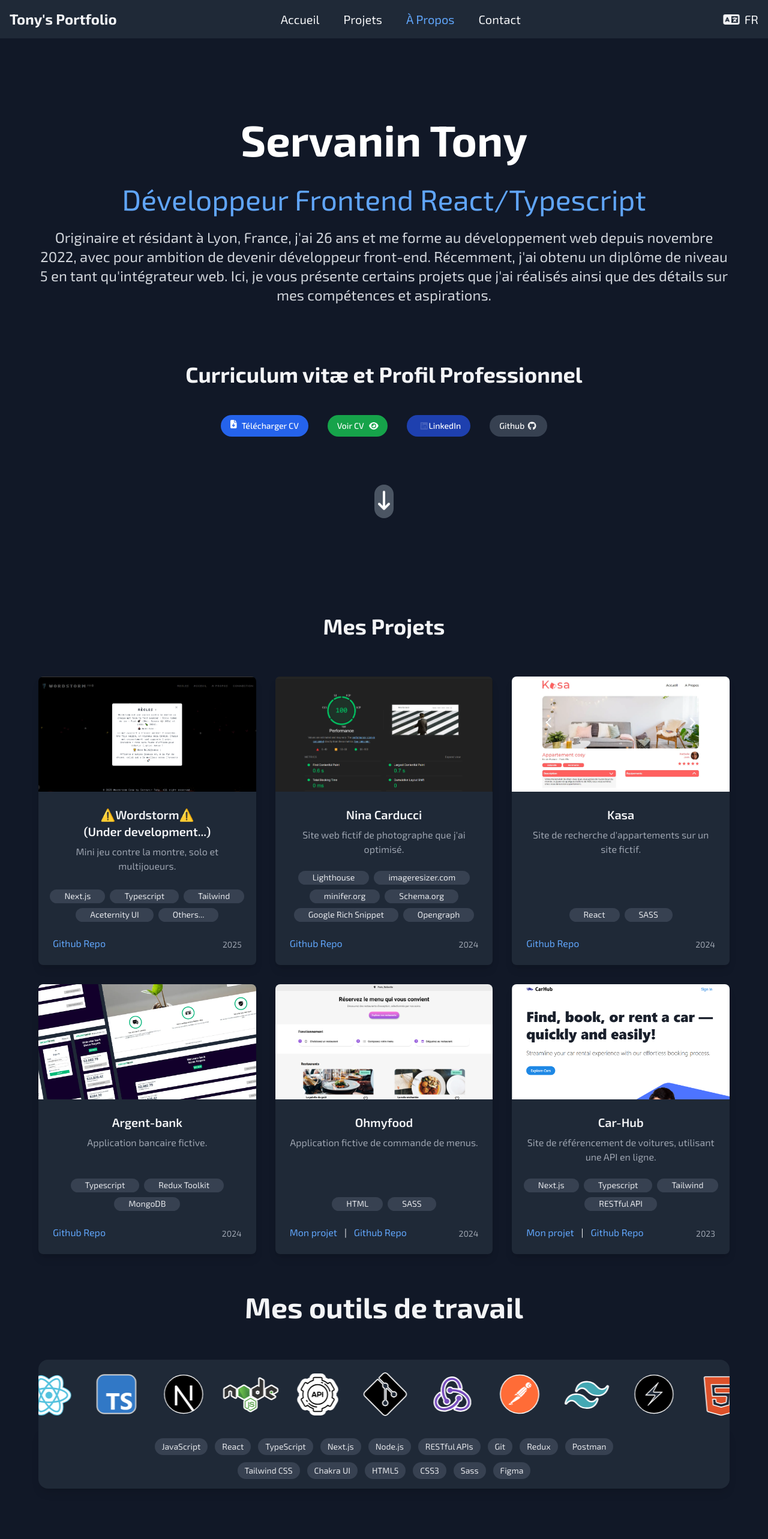
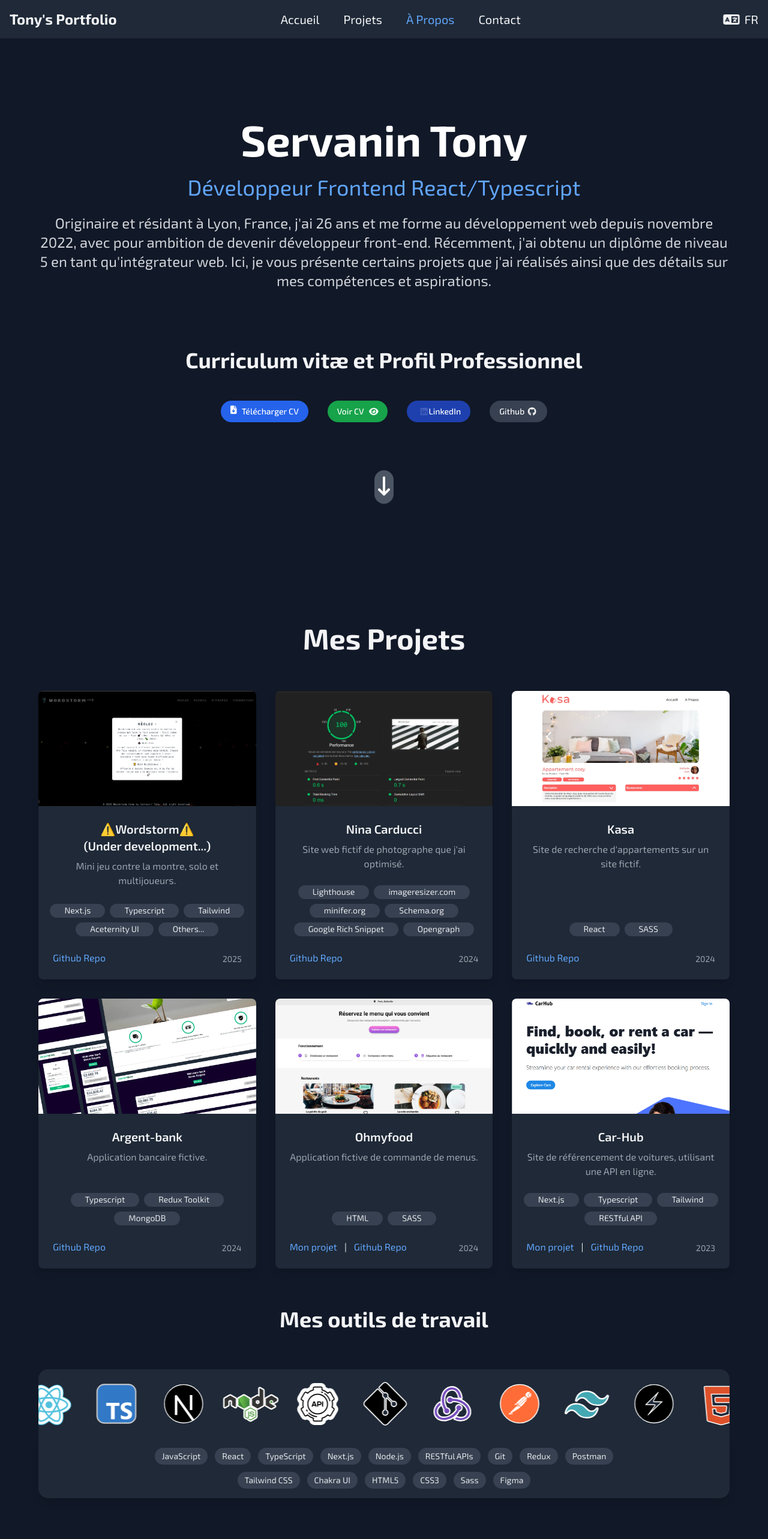
Before and after one commit to Tonysoossa/portfolio, a Next.js app: page / in a window 1280 px wide. Shown: the top 2566 px of the page at 60% size. Built offline with nearby package versions, Linux system fonts and the light colour scheme.

Commit message:
fix: Resizing margins and fixing titles size

```diff
--- a/components/Contact.tsx
+++ b/components/Contact.tsx
@@ -53,7 +53,7 @@ export default function Contact() {
 
   return (
     <div className="relative">
-      <h1 className="text-4xl font-bold mt-14 mb-20 flex text-center justify-center">
+      <h1 className="text-4xl md:text-5xl font-bold mt-14 mb-20 flex text-center justify-center">
         {translations.contact.title}
       </h1>
 
--- a/components/Home.tsx
+++ b/components/Home.tsx
@@ -26,13 +26,13 @@ export default function Home() {
 
   return (
     <div className="flex flex-col items-center justify-center">
-      <h1 className="text-5xl md:text-7xl text-center font-bold mb-4 text-animated text-white h-24 mt-20">
+      <h1 className="text-5xl md:text-7xl text-center font-bold text-animated text-white mt-10 md:mt-20 mb-6">
         Servanin Tony
       </h1>
-      <h2 className="text-3xl md:text-5xl text-blue-400 mb-12 sm:mb-6 text-center text-fadeInUp lg:whitespace-nowrap">
+      <h2 className="text-3xl md:text-4xl text-blue-400 mb-4 sm:mb-6 text-center text-fadeInUp lg:whitespace-nowrap">
         {translations.home.title}
       </h2>
-      <p className="text-center text-lg md:text-2xl  mb-8 text-fadeInUp text-gray-300">
+      <p className="text-center text-xl md:text-2xl mb-8 text-fadeInUp text-gray-300">
         {translations.home.introduction}
       </p>
       <section className="text-fadeInUp">
@@ -82,7 +82,7 @@ export default function Home() {
       <button
         onClick={handleScrollToProjects}
         aria-label={translations.home.buttonLabel}
-        className="flex h-14 w-8 bg-gray-600 text-white rounded-full hover:bg-blue-700 transition-colors text-fadeInUp"
+        className="flex h-14 w-8 bg-gray-600 text-white rounded-full hover:bg-blue-700 transition-colors text-fadeInUp mb-10"
       >
         <FontAwesomeIcon
           icon={faArrowDownLong}
--- a/components/Projects.tsx
+++ b/components/Projects.tsx
@@ -99,7 +99,7 @@ export default function Projects() {
 
   return (
     <div className="space-y-16 flex-col">
-      <h1 className="text-4xl font-bold text-center">
+      <h1 className="text-4xl md:text-5xl font-bold text-center">
         {translations.projects.title}
       </h1>
       <div className="grid grid-cols-1 md:grid-cols-2 lg:grid-cols-3 gap-8">
@@ -164,9 +164,9 @@ export default function Projects() {
         ))}
       </div>
 
-      <h1 className="text-4xl md:text-5xl font-bold flex justify-center text-center ">
+      <h2 className="text-3xl md:text-4xl font-bold flex justify-center text-center ">
         {translations.projects.tools}
-      </h1>
+      </h2>
       <TechSlider />
       <TechList technName={technNames} />
     </div>
--- a/components/Resume.tsx
+++ b/components/Resume.tsx
@@ -72,7 +72,7 @@ export default function Resume() {
         <h1 className="text-4xl md:text-5xl font-bold mb-4 flex justify-center">
           {translations.resume.about}
         </h1>
-        <h2 className="flex justify-center text-3xl md:text-4xl font-semibold mb-6 mt-5">
+        <h2 className="flex justify-center text-2xl md:text-3xl font-semibold mb-6 mt-5">
           {translations.resume.skills}
         </h2>
         <div className="flex flex-wrap justify-center gap-3">
@@ -87,7 +87,7 @@ export default function Resume() {
         </div>
       </section>
       <section>
-        <h2 className="flex text-3xl md:text-4xl font-semibold mb-12 justify-center text-center">
+        <h2 className="flex text-2xl md:text-3xl font-semibold mb-12 justify-center text-center">
           {translations.resume.xp}
         </h2>
         <div className="flex flex-wrap justify-between gap-8">
```
